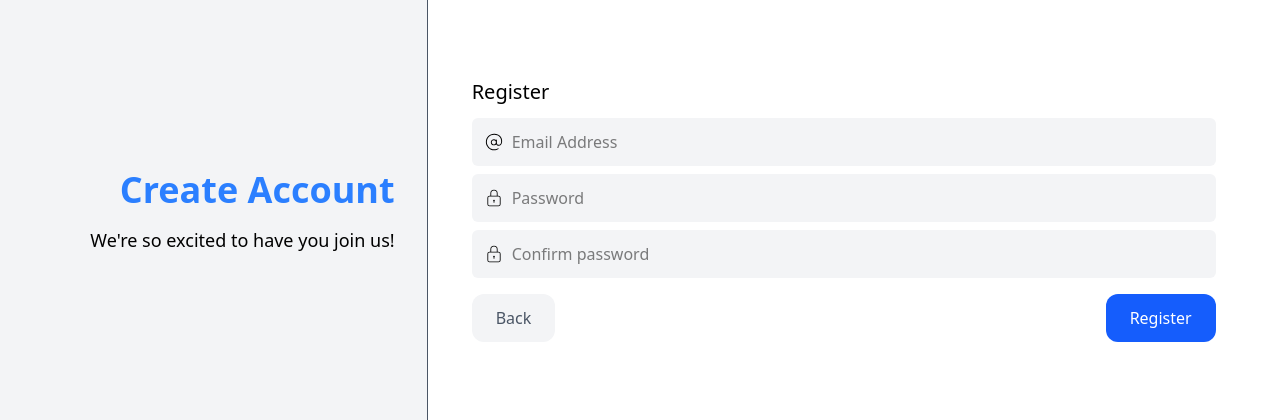
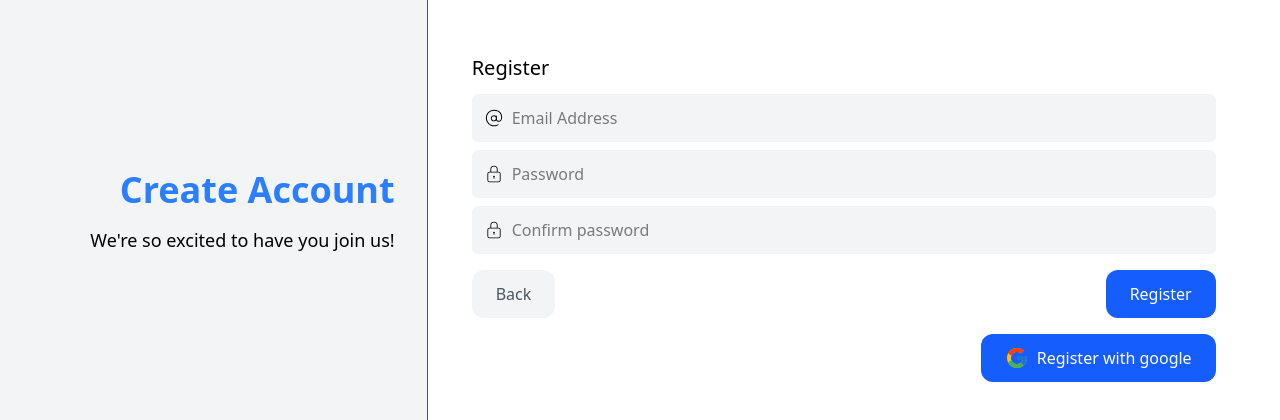
Before and after one commit to jakubkrup99/InzynierkaFront, a React (Vite) app: page /register in a window 1280 px wide. Shown: the part 188-608 px from the top of the page. Built offline with nearby package versions, Linux system fonts and the light colour scheme.

Commit message:
Added register by google button

```diff
--- /dev/null
+++ b/src/components/Buttons/GoogleButton.tsx
@@ -0,0 +1,26 @@
+import { FcGoogle } from "react-icons/fc";
+import Button from "./Button";
+
+interface GoogleButtonProps {
+  buttonContent: string;
+}
+function GoogleButton({ buttonContent }: GoogleButtonProps) {
+  function handleGoogleLogin() {
+    window.location.href =
+      "https://localhost:7033/api/authorization/google?returnUrl=http://localhost:5173";
+  }
+  return (
+    <div className="flex justify-end">
+      <Button
+        onClick={handleGoogleLogin}
+        width={64}
+        customStyles={"max-w-3xl flex items-center justify-between text-l"}
+      >
+        <FcGoogle size={24} className="mr-2" />
+        {buttonContent}
+      </Button>
+    </div>
+  );
+}
+
+export default GoogleButton;
--- a/src/pages/Login.tsx
+++ b/src/pages/Login.tsx
@@ -9,6 +9,7 @@ import { useMutation } from "@tanstack/react-query";
 import type LoginRequest from "../types/API/LoginRequest";
 import { loginUser } from "../client/authorization";
 import { FcGoogle } from "react-icons/fc";
+import GoogleButton from "../components/Buttons/GoogleButton";
 
 function LoginPage() {
   const [error, setError] = useState<string | null>(null);
@@ -27,10 +28,7 @@ function LoginPage() {
     await mutation.mutateAsync(loginData);
     navigate("/main");
   }
-  function handleGoogleLogin() {
-    window.location.href =
-      "https://localhost:7033/api/authorization/google?returnUrl=http://localhost:5173";
-  }
+
   return (
     <div className="w-full min-h-screen flex mx-2">
       <div className="hidden md:flex md:w-1/3 items-center justify-end bg-gray-100 dark:bg-midnight p-8">
@@ -69,18 +67,7 @@ function LoginPage() {
               </Button>
             </div>
           </form>
-          <div className="flex justify-end">
-            <Button
-              onClick={handleGoogleLogin}
-              width={64}
-              customStyles={
-                "max-w-3xl flex items-center justify-between text-l"
-              }
-            >
-              <FcGoogle size={24} className="mr-2" />
-              Login with google
-            </Button>
-          </div>
+          <GoogleButton buttonContent="Login with google" />
         </div>
       </div>
     </div>
--- a/src/pages/Register.tsx
+++ b/src/pages/Register.tsx
@@ -9,6 +9,7 @@ import { useMutation } from "@tanstack/react-query";
 import { registerUser } from "../client/authorization";
 import type RegisterRequest from "../types/API/RegisterRequest";
 import toast from "react-hot-toast";
+import GoogleButton from "../components/Buttons/GoogleButton";
 
 function RegisterPage() {
   const [error, setError] = useState<string | null>(null);
@@ -96,6 +97,7 @@ function RegisterPage() {
               </Button>
             </div>
           </form>
+          <GoogleButton buttonContent="Register with google" />
         </div>
       </div>
     </div>
```
